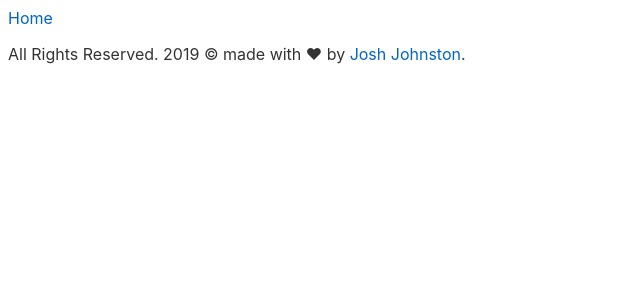
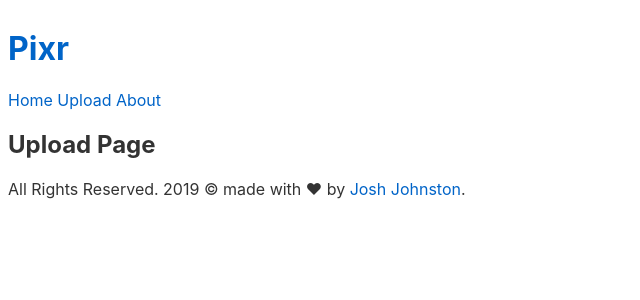
Before and after one commit to Neoplatonist/pixr, a Svelte app in the folder frontend/: page /upload in a window 1280 px wide. Shown: the top 300 px of the page, without its empty margins (0-640 px from the left). Built offline with nearby package versions, Linux system fonts and the light colour scheme.

Commit message:
added upload page and about page templates with routing

```diff
--- a/frontend/src/App.svelte
+++ b/frontend/src/App.svelte
@@ -1,6 +1,8 @@
 <script>
   import { Router, links, Route } from 'svelte-routing'
   import Home from './routes/Home.svelte'
+  import Upload from './routes/Upload.svelte'
+	import About from './routes/About.svelte'
 
   export let url = ""
 </script>
@@ -9,10 +11,18 @@
 
 <Router url='{url}'>
   <header use:links>
-    <a href="/">Home</a>
+    <a href="/"><h1>Pixr</h1></a>
+
+		<nav>
+			<a href="/">Home</a>
+			<a href="/upload">Upload</a>
+			<a href="/about">About</a>
+		</nav>
   </header>
 
   <main>
+    <Route path="/about" component={About} />
+    <Route path="/upload" component={Upload} />
     <Route path="/" component={Home} />
   </main>
 
--- a/frontend/src/main.js
+++ b/frontend/src/main.js
@@ -1,10 +1,7 @@
 import App from './App.svelte';
 
 const app = new App({
-	target: document.body,
-	props: {
-		// name: 'world'
-	}
+	target: document.body
 });
 
 export default app;
--- /dev/null
+++ b/frontend/src/routes/About.svelte
@@ -0,0 +1,9 @@
+<script>
+  // your script goes here
+</script>
+
+<style>
+  /* your styles go here */
+</style>
+
+<h2>About Page</h2>
--- /dev/null
+++ b/frontend/src/routes/Upload.svelte
@@ -0,0 +1,9 @@
+<script>
+  // your script goes here
+</script>
+
+<style>
+  /* your styles go here */
+</style>
+
+<h2>Upload Page</h2>
```
